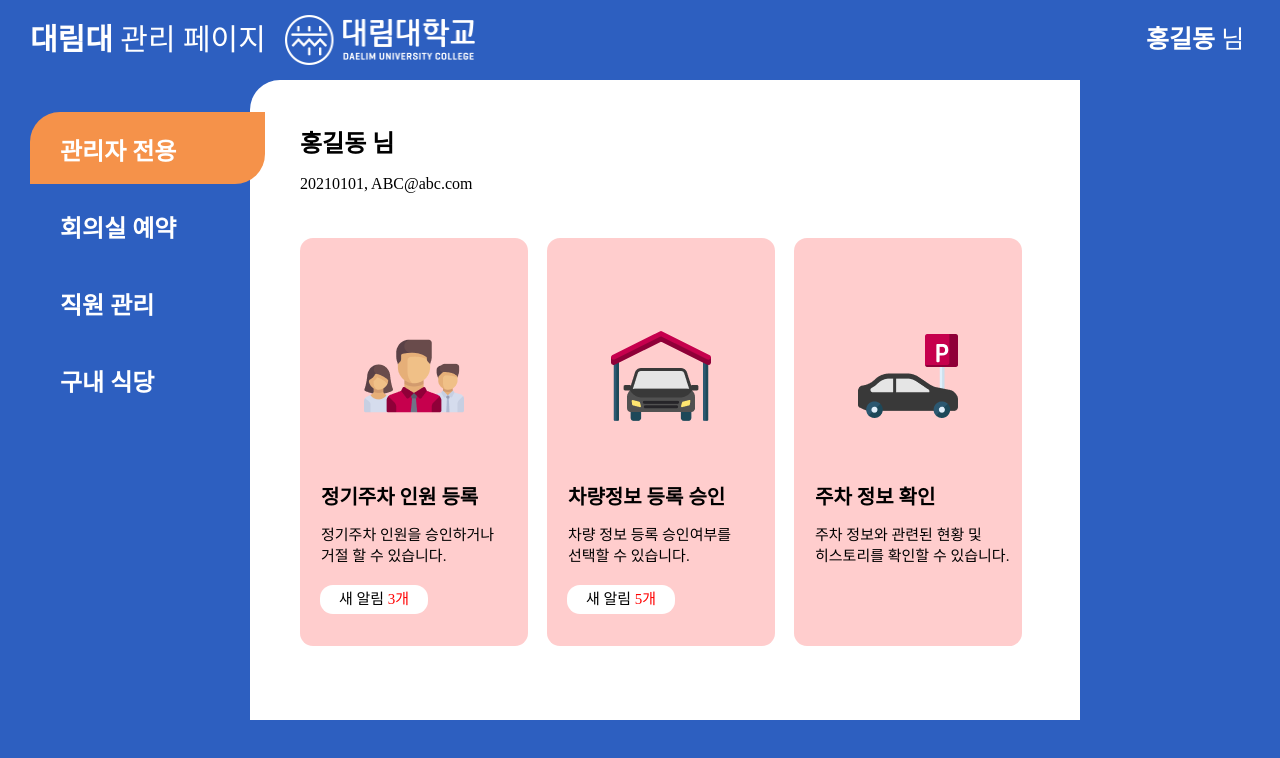
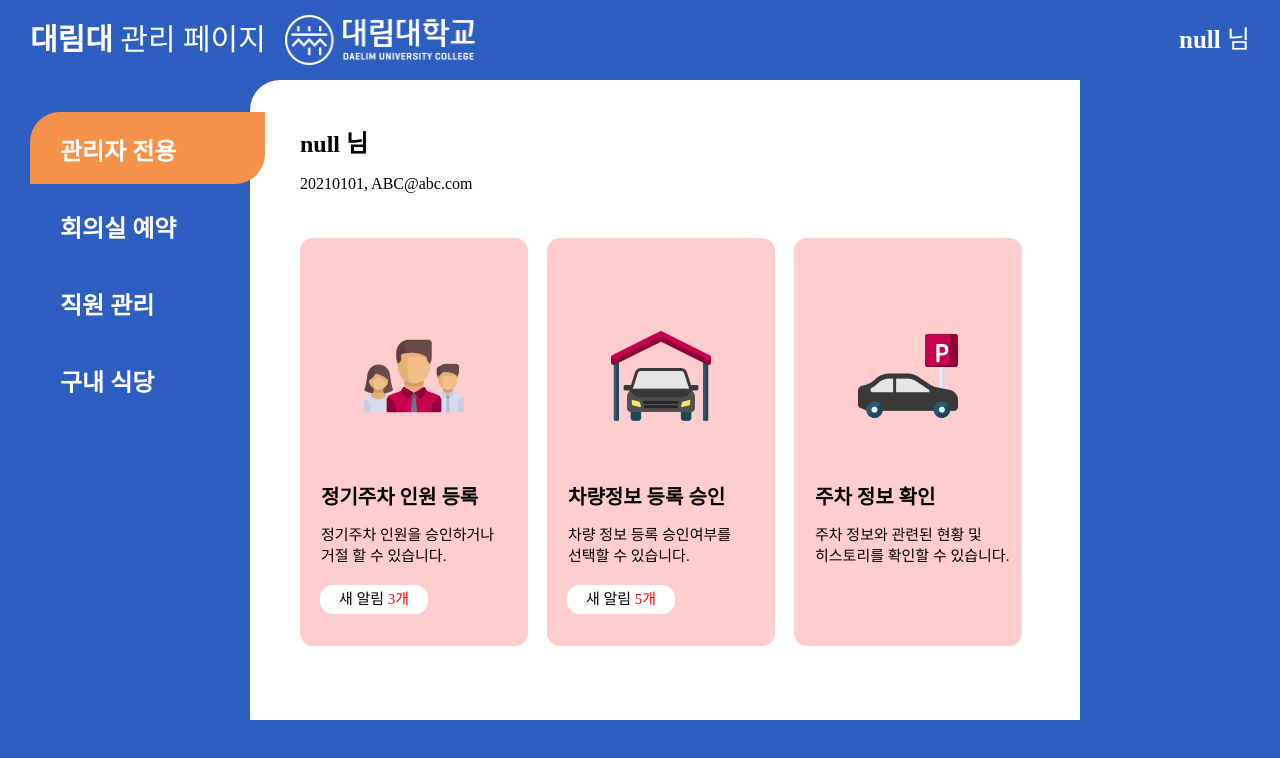
Before and after one commit to CodingsSin/WebPage2-2, a plain HTML site: page index.html in a window 1280 px wide. Drawn offline with Linux system fonts and the light colour scheme; a web font is replaced by a local one.

Commit message:
오른쪽 위 이름 수정

```diff
--- a/js/index.js
+++ b/js/index.js
@@ -1,6 +1,5 @@
 const headerUserNameElement = document.querySelector('.user');
 const userNameElement = document.querySelector('.user-name');
-//const localUserName = document.querySelector('userName');
 const StudentID = document.querySelector('.user-email');
 const localSID = document.querySelector('SIDnMail');
 
@@ -10,7 +9,7 @@ const setUserNameInnerHtml = (name) => {
     userNameElement.innerHTML = `${name} <span>님</span>`;
 }
 
-if (localStorage.getItem('userName')) {
+if (localStorage.getItem('userName') !== 'null') {
     setUserNameInnerHtml(localStorage.getItem('userName'));
 
 } else {
@@ -31,7 +30,13 @@ StudentID.onclick = () => {
     // if (!(sID <= 9 && sID >= 0 )) {
 
     // }s
+    const regexp = /^[0-9a-zA-Z]([-_.]?[0-9a-zA-Z])*@[0-9a-zA-Z]([-_.]?[0-9a-zA-Z])*.[a-zA-Z]{2,3}$/i;
     const eMail = prompt("이메일을 입력해주세요.");
+    if (eMail.match(regexp) === null) {
+        console.log('false');
+    } else {
+        console.log('true');
+    }
     const SIDnMail = sID + " , " + eMail;
     localStorage.setItem('SIDnMail', SIDnMail);
     StudentID.innerHTML = SIDnMail;
--- a/public/css/style.css
+++ b/public/css/style.css
@@ -64,7 +64,8 @@ header > div.user{
   position: absolute;
   top: 25px;
   right: 30px;
-  width: 104px;
+  width: 160px;
+  text-align: right;
   height: 30px;
   font-family: 'S-Core Dream';
   font-style: normal;
@@ -159,6 +160,8 @@ div.contents > div.user-email {
   line-height: 18px;
 
   color: #000000;
+
+  cursor: pointer;
 }
 
 div.contents > div.card-area {
```
